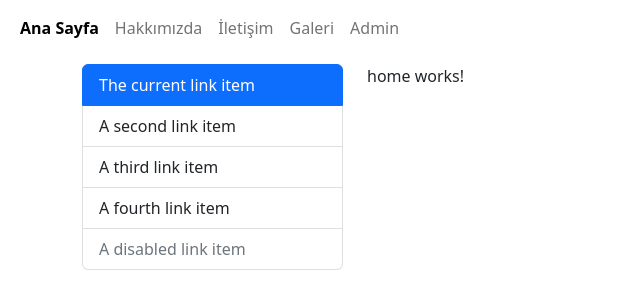
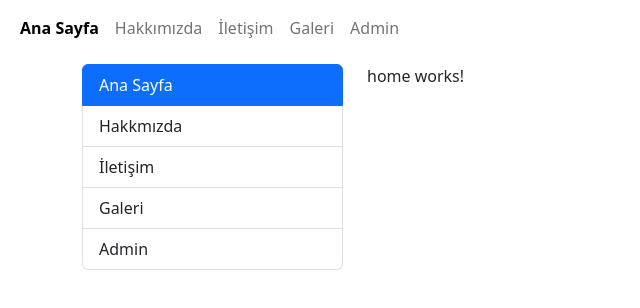
Before and after one commit to atillakalay/TurkcellAngularCourse, an Angular app in the folder angularapp/: page / in a window 1280 px wide. Shown: the top 308 px of the page, without its empty margins (0-640 px from the left). Built offline with nearby package versions, Linux system fonts and the light colour scheme.

Commit message:
Sample Project Section 10 (Menu) course has been completed.

```diff
--- a/angularapp/src/app/pages/layout/layout.component.html
+++ b/angularapp/src/app/pages/layout/layout.component.html
@@ -3,15 +3,7 @@
   <div class="row">
 
     <div class="col-md-3">
-      <div class="list-group">
-        <a href="#" class="list-group-item list-group-item-action active" aria-current="true">
-          The current link item
-        </a>
-        <a href="#" class="list-group-item list-group-item-action">A second link item</a>
-        <a href="#" class="list-group-item list-group-item-action">A third link item</a>
-        <a href="#" class="list-group-item list-group-item-action">A fourth link item</a>
-        <a class="list-group-item list-group-item-action disabled">A disabled link item</a>
-      </div>
+  <app-left-menu></app-left-menu>
     </div>
 
 
--- /dev/null
+++ b/angularapp/src/app/pages/menu/left-menu/left-menu.component.html
@@ -0,0 +1,9 @@
+<div class="list-group">
+  <a  [ngClass]="{'active':isHomePage()}" routerLink="/" class="list-group-item list-group-item-action">
+    Ana Sayfa
+  </a>
+  <a routerLinkActive="active" routerLink="/hakkinda" class="list-group-item list-group-item-action">Hakkmızda</a>
+  <a routerLinkActive="active" routerLink="/iletisim" class="list-group-item list-group-item-action">İletişim</a>
+  <a routerLinkActive="active" routerLink="/galeri" class="list-group-item list-group-item-action">Galeri</a>
+  <a routerLinkActive="active" routerLink="/admin" class="list-group-item list-group-item-action">Admin</a>
+</div>
--- /dev/null
+++ b/angularapp/src/app/pages/menu/left-menu/left-menu.component.ts
@@ -0,0 +1,14 @@
+import { Component } from '@angular/core';
+
+@Component({
+  selector: 'app-left-menu',
+  templateUrl: './left-menu.component.html',
+  styleUrls: ['./left-menu.component.css']
+})
+export class LeftMenuComponent {
+
+  isHomePage() {
+    return location.pathname == '/'
+  }
+
+}
--- a/angularapp/src/app/pages/page.module.ts
+++ b/angularapp/src/app/pages/page.module.ts
@@ -7,11 +7,12 @@ import { HomeComponent } from './home/home.component';
 import { HeaderComponent } from './nav/header/header.component';
 import { RouterModule } from '@angular/router';
 import { LayoutComponent } from './layout/layout.component';
+import { LeftMenuComponent } from './menu/left-menu/left-menu.component';
 
 
 
 @NgModule({
-  declarations: [AboutComponent, ContactComponent, GalleryComponent, HomeComponent, HeaderComponent, LayoutComponent],
+  declarations: [AboutComponent, ContactComponent, GalleryComponent, HomeComponent, HeaderComponent, LayoutComponent, LeftMenuComponent],
   imports: [
     CommonModule,
     RouterModule,
```
Also changed, not shown: angularapp/src/app/pages/menu/left-menu/left-menu.component.css (added).
